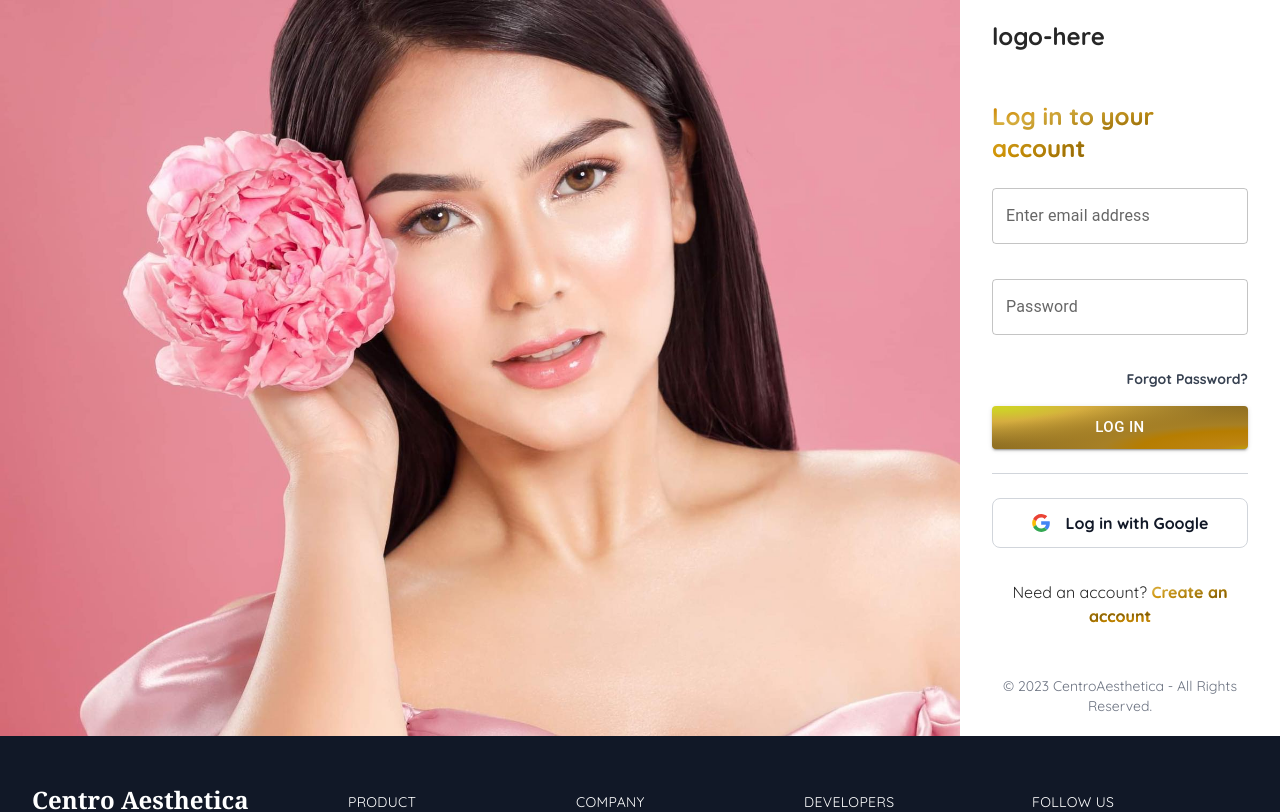
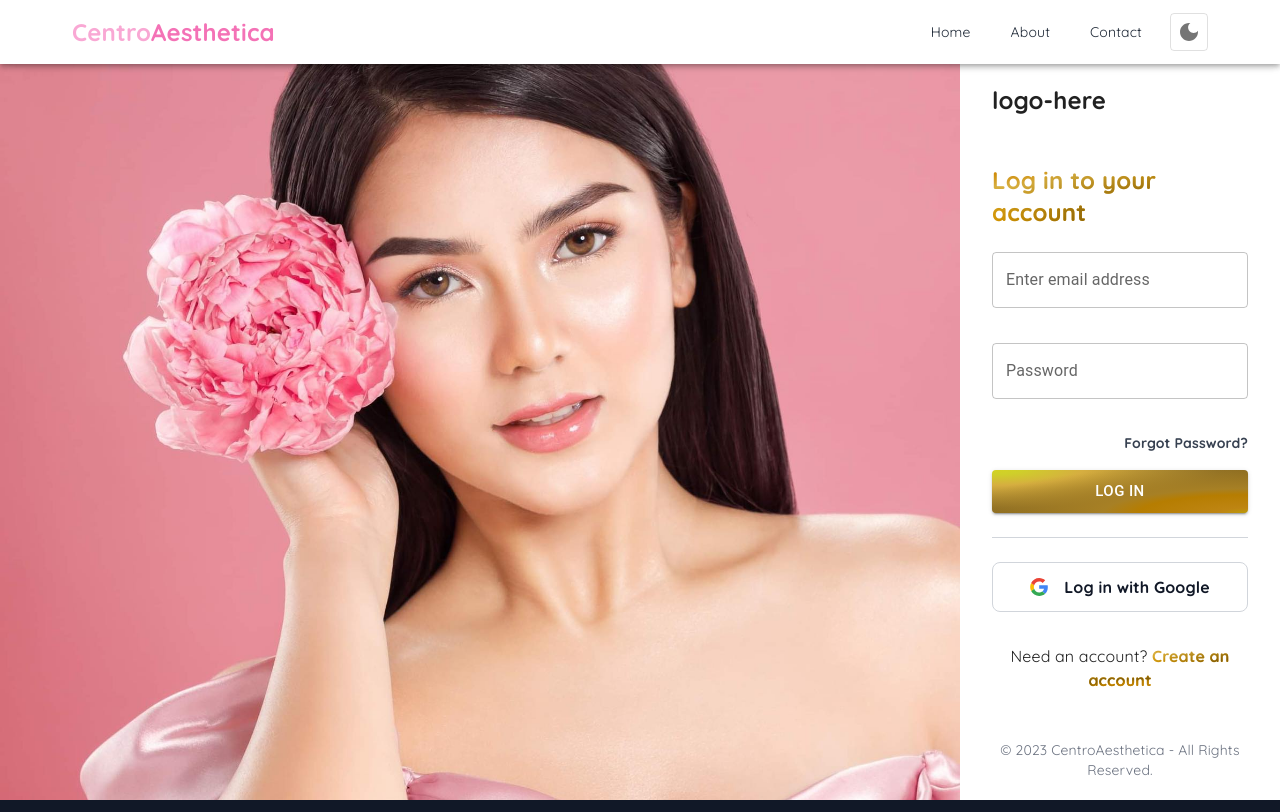
Before and after one commit to rumrum28/centro-aesthetica, a React (Vite) app: page /login in a window 1280 px wide. Shown: the top 812 px of the page. Built offline with nearby package versions, Linux system fonts and the light colour scheme.

Commit message:
moving to PC

```diff
--- a/src/components/layout.tsx
+++ b/src/components/layout.tsx
@@ -4,7 +4,7 @@
   return (
     <>
       <Nav />
-      <div className="max-w-6xl mx-auto px-2">{children}</div>
+      <div className="max-w-6xl mx-auto px-2 mt-[74px]">{children}</div>
     </>
   )
 }
--- a/src/components/nav.tsx
+++ b/src/components/nav.tsx
@@ -1,16 +1,38 @@
 import { Link } from 'react-router-dom'
 import DrawerComponent from './drawer'
 import ThemeButton from './themeButton'
+import AppBar from '@mui/material/AppBar'
+import CssBaseline from '@mui/material/CssBaseline'
+import useScrollTrigger from '@mui/material/useScrollTrigger'
+import Slide from '@mui/material/Slide'
+
+function HideOnScroll({ children }: any) {
+  const trigger = useScrollTrigger()
+
+  return (
+    <Slide appear={false} direction="down" in={!trigger}>
+      {children}
+    </Slide>
+  )
+}
 
 export default function Nav() {
   return (
+    <>
+      <CssBaseline />
+      <HideOnScroll>
+        <AppBar>
           <nav className="bg-white dark:bg-slate-800 duration-100">
             <div className="max-w-6xl mx-auto px-2">
               <div className="flex items-center justify-between h-16">
                 <div className="flex-shrink-0">
                   <div className="flex items-center">
-              <div className="text-2xl font-bold text-pink-300">Centro</div>
-              <div className="text-2xl font-bold text-pink-400">Aesthetica</div>
+                    <div className="text-2xl font-bold text-pink-300">
+                      Centro
+                    </div>
+                    <div className="text-2xl font-bold text-pink-400">
+                      Aesthetica
+                    </div>
                   </div>
                 </div>
                 <div className="hidden md:block">
@@ -47,5 +69,8 @@
               </div>
             </div>
           </nav>
+        </AppBar>
+      </HideOnScroll>
+    </>
   )
 }
--- a/src/components/navSignin.tsx
+++ b/src/components/navSignin.tsx
@@ -1,20 +1,41 @@
 import { Link } from 'react-router-dom'
-import DrawerComponent from './drawer'
-import ThemeButton from './themeButton'
+import ThemeButtonOnly from './themeButtonOnly'
+import AppBar from '@mui/material/AppBar'
+import CssBaseline from '@mui/material/CssBaseline'
+import useScrollTrigger from '@mui/material/useScrollTrigger'
+import Slide from '@mui/material/Slide'
+
+function HideOnScroll({ children }: any) {
+  const trigger = useScrollTrigger()
+
+  return (
+    <Slide appear={false} direction="down" in={!trigger}>
+      {children}
+    </Slide>
+  )
+}
 
 export default function NavSignIn() {
   return (
+    <>
+      <CssBaseline />
+      <HideOnScroll>
+        <AppBar>
           <nav className="bg-white dark:bg-slate-800 duration-100">
             <div className="max-w-6xl mx-auto px-2">
               <div className="flex items-center justify-between h-16">
                 <div className="flex-shrink-0">
                   <div className="flex items-center">
-              <div className="text-2xl font-bold text-pink-300">Centro</div>
-              <div className="text-2xl font-bold text-pink-400">Aesthetica</div>
+                    <div className="text-2xl font-bold text-pink-300">
+                      Centro
+                    </div>
+                    <div className="text-2xl font-bold text-pink-400">
+                      Aesthetica
+                    </div>
                   </div>
                 </div>
                 <div className="hidden md:block">
-            <div className="ml-10 flex items-baseline space-x-4">
+                  <div className="ml-10 flex space-x-4 justify-center items-center">
                     <Link
                       to="/"
                       className="text-gray-800 hover:bg-gray-100 dark:hover:bg-gray-700 darkhover:text-white px-3 py-2 rounded-md text-sm font-medium dark:text-white"
@@ -35,17 +56,14 @@
                       Contact
                     </Link>
 
-              {/* <UserButtons /> */}
-
-              <ThemeButton />
+                    <ThemeButtonOnly />
                   </div>
                 </div>
-
-          {/* <div className="block md:hidden">
-            <DrawerComponent />
-          </div> */}
               </div>
             </div>
           </nav>
+        </AppBar>
+      </HideOnScroll>
+    </>
   )
 }
--- a/src/components/products.tsx
+++ b/src/components/products.tsx
@@ -3,7 +3,7 @@
 const Products = () => {
   return (
     <>
-      <div className="mx-auto max-w-6xl">
+      <div className="mx-auto max-w-6xl mt-4 mb-4">
         <h1 className="text-2xl font-normal text-center">
           Responsive Card Grid Layout
         </h1>
@@ -16,8 +16,6 @@
           <Product />
         </ul>
       </div>
-
-      <h3 className="font-normal text-xs mt-8 text-center">Made with ♡</h3>
     </>
   )
 }
--- /dev/null
+++ b/src/components/themeButtonOnly.tsx
@@ -0,0 +1,75 @@
+import { Box, IconButton } from '@mui/material'
+import LightModeIcon from '@mui/icons-material/LightMode'
+import DarkModeIcon from '@mui/icons-material/DarkMode'
+import { useEffect, useState } from 'react'
+
+const ThemeButton = () => {
+  const [theme, setTheme] = useState<string | null>(
+    localStorage.getItem('theme') ? localStorage.getItem('theme') : 'light'
+  )
+  const element = document.documentElement
+
+  useEffect(() => {
+    switch (theme) {
+      case 'dark':
+        element.classList.add('dark')
+        localStorage.setItem('theme', 'dark')
+        break
+      case 'light':
+        element.classList.remove('dark')
+        localStorage.setItem('theme', 'light')
+        break
+      default:
+        element.classList.remove('dark')
+        localStorage.setItem('theme', 'light')
+        break
+    }
+  }, [theme])
+
+  return (
+    <>
+      <Box
+        sx={{
+          display: 'flex',
+          alignItems: 'center',
+          border: (t) =>
+            `1px solid ${theme === 'light' ? t.palette.divider : 'white'}`,
+          borderRadius: 1,
+          '& svg': {
+            m: 1.5,
+          },
+          '& hr': {
+            mx: 0.5,
+          },
+        }}
+        className="md:hover:bg-slate-100 dark:md:hover:bg-gray-700 mx-auto "
+      >
+        {theme === 'light' ? (
+          <IconButton
+            aria-label="dark-mode"
+            onClick={() => setTheme('dark')}
+            className={`w-9 h-9  ${
+              theme === 'light' ? 'bg-pink-300' : 'bg-gray-300'
+            }`}
+            size="large"
+          >
+            <DarkModeIcon />
+          </IconButton>
+        ) : (
+          <IconButton
+            aria-label="light-mode"
+            onClick={() => setTheme('light')}
+            className={`w-9 h-9  ${
+              theme === 'light' ? 'bg-pink-300' : 'bg-gray-300'
+            }`}
+            size="large"
+          >
+            <LightModeIcon className="text-gray-400 md:hover:text-gray-100" />
+          </IconButton>
+        )}
+      </Box>
+    </>
+  )
+}
+
+export default ThemeButton
--- a/src/pages/login.tsx
+++ b/src/pages/login.tsx
@@ -2,6 +2,7 @@
 import { useState } from 'react'
 import { Link, useNavigate } from 'react-router-dom'
 import axios from '../api/axios'
+import NavSignIn from '../components/navSignin'
 
 export default function Login({ display }: { display: string }) {
   const [email, setEmail] = useState<string>('')
@@ -48,8 +49,10 @@
   }
 
   return (
-    <div>
-      <section className="flex flex-col md:flex-row h-[calc(100vh-64px)]  items-center">
+    <>
+      {display === 'full-login' && <NavSignIn />}
+
+      <section className="flex flex-col md:flex-row h-[calc(100vh-64px)] mt-[64px] items-center">
         {display === 'full-login' && (
           <div className="hidden lg:block w-80 md:w-1/2 xl:w-3/4 h-[calc(100vh-64px)]">
             <img
@@ -179,6 +182,6 @@
           </div>
         </div>
       </section>
-    </div>
+    </>
   )
 }
--- a/src/pages/register.tsx
+++ b/src/pages/register.tsx
@@ -2,6 +2,7 @@
 import { useState } from 'react'
 import { Link, useNavigate } from 'react-router-dom'
 import axios from '../api/axios'
+import NavSignIn from '../components/navSignin'
 
 export default function Register() {
   const [email, setEmail] = useState<string>('')
@@ -86,8 +87,9 @@
   }
 
   return (
-    <div>
-      <section className="flex flex-col md:flex-row h-[calc(100vh-64px)]  items-center">
+    <>
+      <NavSignIn />
+      <section className="flex flex-col md:flex-row h-[calc(100vh-64px)] mt-[64px] items-center">
         <div className="hidden lg:block w-80 md:w-1/2 xl:w-2/3 h-[calc(100vh-64px)]">
           <img
             src="/images/login-banner.jpg"
@@ -187,6 +189,6 @@
           </div>
         </div>
       </section>
-    </div>
+    </>
   )
 }
```
Lines whose indentation alone changed are shown as unchanged.
